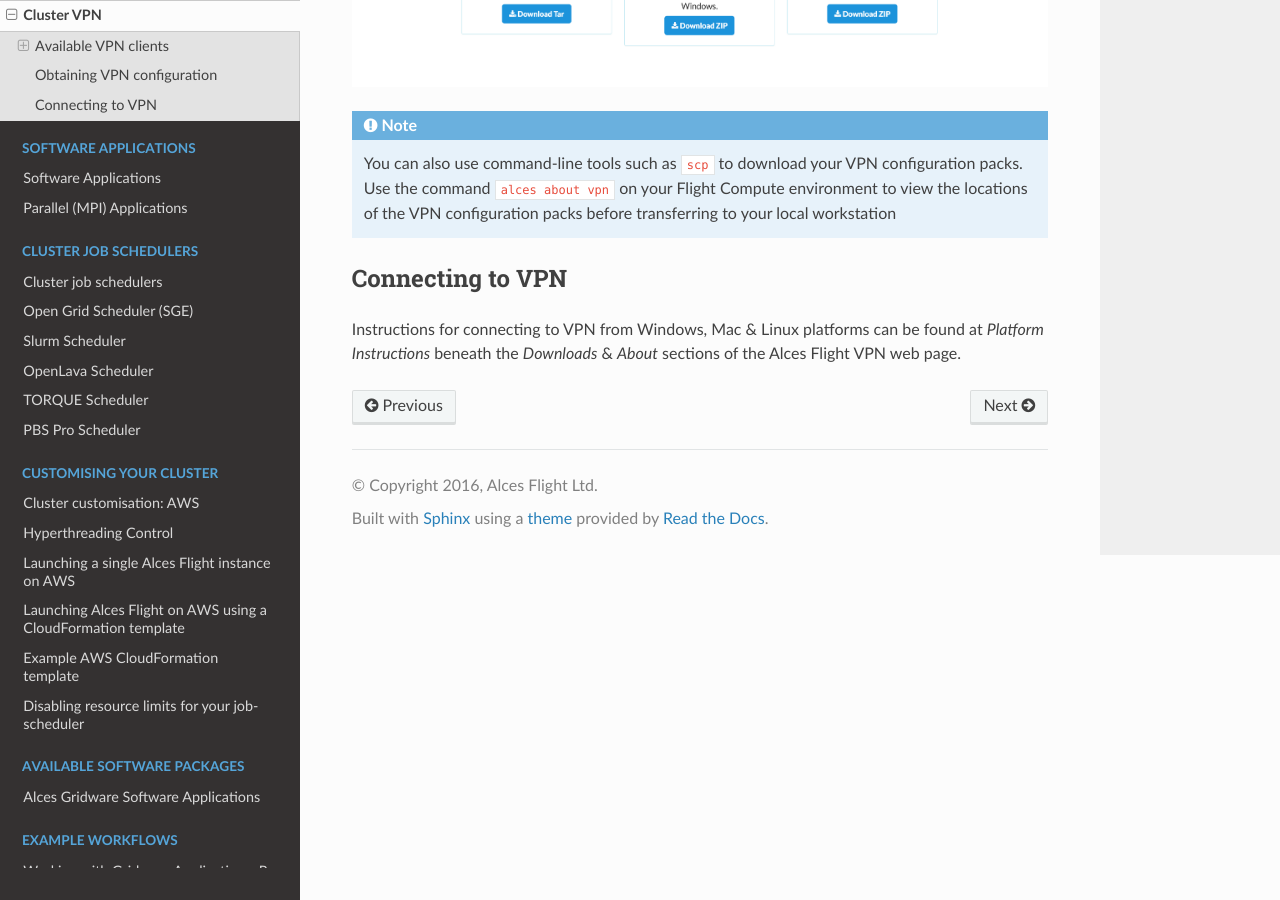
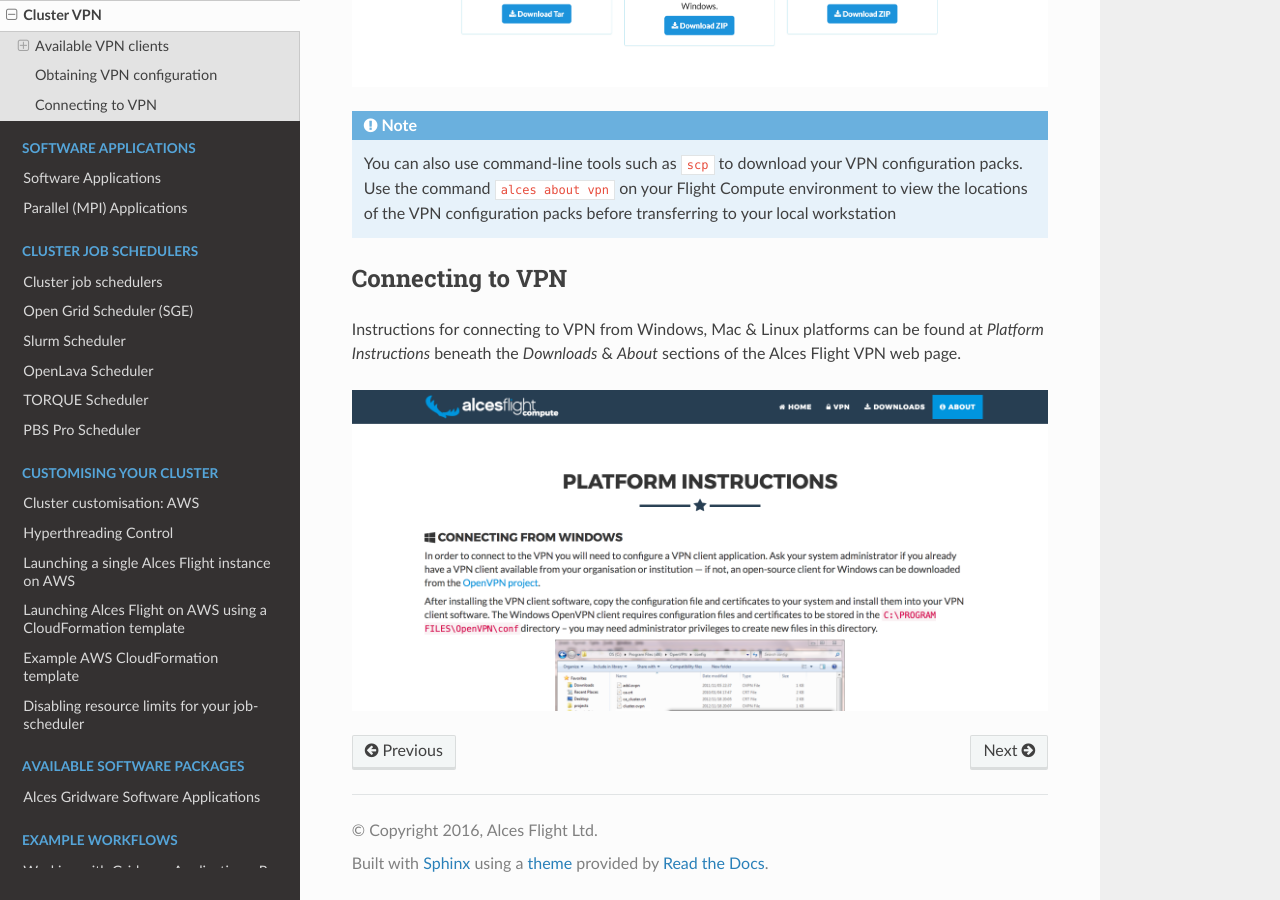
Before and after one commit to alces-software/flight-appliance-docs, a Sphinx documentation site: the page built from docs/source/vpn/vpn.rst, in a window 1280 px wide and 900 px high, scrolled down 1985 px. Built offline with Sphinx 7.4.7 and the Read the Docs theme 2.0.0, drawn with Linux system fonts in a browser that asks for light colours.

Commit message:
Added image of web UI VPN instructions

```diff
--- a/docs/source/vpn/vpn.rst
+++ b/docs/source/vpn/vpn.rst
@@ -52,3 +52,6 @@
 -----------------
 
 Instructions for connecting to VPN from Windows, Mac & Linux platforms can be found at `Platform Instructions` beneath the `Downloads` & `About` sections of the Alces Flight VPN web page.
+
+.. image:: VPNconnect.png
+    :alt: VPN Connect
```
